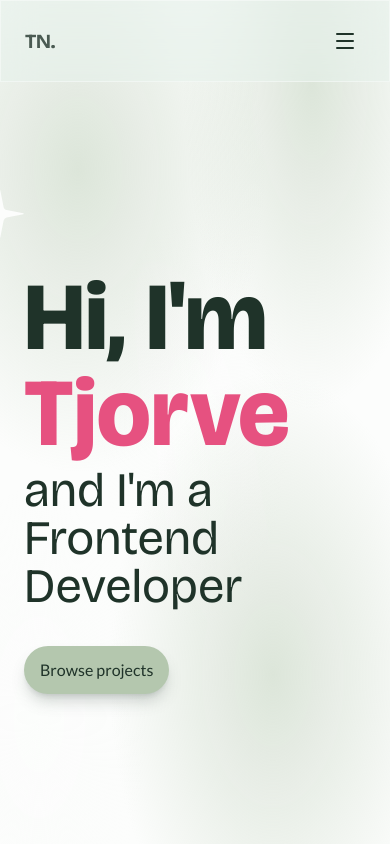
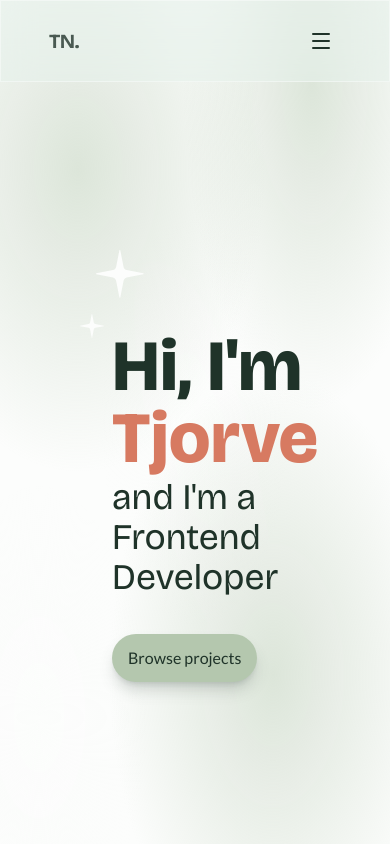
Before and after one commit to jovi-bug/portfolio, a React (Vite) app: page / in a window 390 px wide. Shown: the top 844 px of the page. Built offline with nearby package versions, Linux system fonts and the light colour scheme.

Commit message:
Introduced AnimatedSection.jsx, added responsiveness to hero and about section

```diff
--- a/src/App.jsx
+++ b/src/App.jsx
@@ -1,5 +1,5 @@
 import '@/styles.css'
-import Navbar from "@/components/Navbar.jsx";
+import Navbar from "@/components/layout/Navbar.jsx";
 import Hero from "@/components/sections/Hero.jsx";
 import About from "@/components/sections/About.jsx";
 import Skills from "@/components/sections/Skills.jsx";
--- /dev/null
+++ b/src/components/layout/AnimatedSection.jsx
@@ -0,0 +1,25 @@
+import Headline2 from "@/components/typography/Headline2.jsx";
+import {motion, useInView, AnimatePresence} from "framer-motion";
+import {useRef} from "react";
+
+function Skills({id, children}) {
+
+    //Animation only on initial entry into viewport, slight margin on viewport
+    const ref = useRef(null)
+    const isInView = useInView(ref, {
+        once: true,
+        margin: "0px 100px -50px 0px"
+    })
+    return (
+        <motion.section id={id}
+                        className="min-h-screen flex items-center overflow-hidden mx-12 md:mx-60 pt-32 pb-20 relative z-10 space-y-16"
+                        ref={ref}
+                        initial={{opacity: 0, y: 20}}
+                        animate={isInView ? {opacity: 1, y: 0} : {opacity: 0, y: 20}}
+                        transition={{duration: 0.8, ease: "easeOut"}}>
+            {children}
+        </motion.section>
+    );
+}
+
+export default Skills;
--- a/src/components/Navbar.jsx
+++ b/src/components/layout/Navbar.jsx
@@ -16,7 +16,7 @@ const Navbar = () => {
     return (
         <header className="fixed top-0 left-0 right-0 bg-transparent z-50">
             <div className="blur-bg py-5">
-                <nav className="container mx-auto px-6 flex items-center justify-between">
+                <nav className="container mx-auto px-12 flex items-center justify-between">
                     <a href="#"
                        className="text-forest-mid font-display font-bold text-xl tracking-tight hover:text-accent transition-all">
                         TN<span className="text-forest-mid">.</span>
@@ -49,7 +49,9 @@ const Navbar = () => {
                     (<div className="md:hidden">
                         <div className="container mx-auto px-6 py-6 flex flex-col gap-4">
                             {navLinks.map((link, index) => (
-                                <a key={index} href={link.href}
+                                <a key={index}
+                                   href={link.href}
+                                   onClick={() => setIsMobileMenuOpen((prev) => !prev)}
                                    className="text-lg text-text-primary-dark hover:text-accent py-2 transition-all">
                                     {link.label}
                                 </a>
--- a/src/components/sections/Contact.jsx
+++ b/src/components/sections/Contact.jsx
@@ -1,12 +1,13 @@
 import Headline2 from "@/components/typography/Headline2.jsx";
+import AnimatedSection from "@/components/layout/AnimatedSection.jsx";
 
 function Contact() {
     return (
 
         <>
-            <section id="contact" className="relative min-h-screen flex items-center overflow-hidden">
+            <AnimatedSection id="contact">
                 <Headline2>Contact</Headline2>
-            </section>
+            </AnimatedSection>
         </>
     );
 }
--- a/src/components/sections/Hero.jsx
+++ b/src/components/sections/Hero.jsx
@@ -2,42 +2,37 @@ import about from "@/data/about.js";
 import AnimatedButton from "@/components/smallComponents/AnimatedButton.jsx";
 import Star from "@/components/smallComponents/Star.jsx";
 import {motion} from "framer-motion"
+import AnimatedSection from "@/components/layout/AnimatedSection.jsx";
 
 function AboutSection() {
     return (
-        <section className="relative min-h-screen flex items-center overflow-hidden">
+        <AnimatedSection>
 
             <motion.div
-                initial={{opacity:0, y: 10}}
-                animate={{opacity:1, y:0}}
-                transition={{duration: 0.8}}
-                // whileInView={{opacity: 1}}
-                layout
-                className="container md:mx-60 px-6 pt-32 pb-20 relative z-10 text-forest">
+                className="container mx-10 md:mx-60 px-6 pt-32 pb-20 relative z-10 text-forest">
                 <div>
                     {/* Stars */}
-
                     <Star
                         size={48}
                         color="#fcfdfc"
-                        className="relative -top-2 -left-12"
+                        className="relative -top-2 -left-4 md:-left-12"
                     />
                     <Star
                         size={24}
                         color="#fcfdfc"
-                        className="relative top-2 -left-16"
+                        className="relative top-2 -left-8 md:-left-16"
                     />
 
 
                     {/* Headline */}
-                    <h1 className="font-display text-8xl font-extrabold mb-1">Hi, I'm <span
+                    <h1 className="text-7xl font-display font-extrabold mb-1 md:text-8xl">Hi, I'm <span
                         className=" text-accent">{about.name}</span></h1>
-                    <h2 className="font-display text-5xl">and I'm a <span>{about.title}</span></h2>
+                    <h2 className="font-display text-4xl md:text-5xl">and I'm a <span>{about.title}</span></h2>
 
                     <Star
                         size={36}
                         color="#fcfdfc"
-                        className="relative top-4 -right-170"
+                        className="relative top-4 -right-100 md:-right-170"
                     />
 
 
@@ -49,7 +44,7 @@ function AboutSection() {
             </motion.div>
 
 
-        </section>
+        </AnimatedSection>
     );
 }
 
--- a/src/components/sections/Projects.jsx
+++ b/src/components/sections/Projects.jsx
@@ -1,11 +1,12 @@
 import projects from "@/data/projects.js";
 import Headline2 from "@/components/typography/Headline2.jsx";
+import AnimatedSection from "@/components/layout/AnimatedSection.jsx";
 
 function Projects() {
     return (
 
         <>
-            <section id="projects" className="relative min-h-screen flex items-center overflow-hidden">
+            <AnimatedSection id="projects">
                 <Headline2>Projects</Headline2>
                 {/*{projects.map(project => (*/}
                 {/*    <div>*/}
@@ -16,7 +17,7 @@ function Projects() {
 
                 {/*))}*/}
 
-            </section>
+            </AnimatedSection>
         </>
     );
 }
--- a/src/components/sections/Skills.jsx
+++ b/src/components/sections/Skills.jsx
@@ -1,13 +1,20 @@
 import Headline2 from "@/components/typography/Headline2.jsx";
+import {motion, useInView, AnimatePresence} from "framer-motion";
+import {useRef} from "react";
+import AnimatedSection from "@/components/layout/AnimatedSection.jsx";
 
 function Skills() {
+
+
     return (
 
         <>
-            <section id="skills" className="relative min-h-screen flex items-center overflow-hidden">
-                <Headline2>Skills</Headline2>
+            <AnimatedSection id="skills">
+                <motion.div>
+                    <Headline2>Skills</Headline2>
 
-            </section>
+                </motion.div>
+            </AnimatedSection>
         </>
     );
 }
--- a/src/components/typography/Headline2.jsx
+++ b/src/components/typography/Headline2.jsx
@@ -1,7 +1,7 @@
-const Headline2 = ({content = "Headline 2"}) => {
+const Headline2 = ({children}) => {
 
     return (
-        <h2 className="text-accent text-5xl font-extrabold font-display mb-8">{content}</h2>
+        <h2 className="text-accent text-5xl font-extrabold font-display mb-8">{children}</h2>
     )
 
 }
--- a/src/data/about.js
+++ b/src/data/about.js
@@ -11,6 +11,14 @@ const about = {
             title: "Fortbildung Fullstack-Developerin",
             description: "Lorem ipsum dolor sit amet, sdfghjkl dfghj sdfrtgh sedrftgzhuj",
             type: "education"
+        },
+        {
+            id: "cv_3",
+            period: "11.2019 - 06.2025",
+            institution: "ORION Versand",
+            title: "Grafikerin und stellvertretende Teamleitung Grafik",
+            description: "Lorem ipsum dolor sit amet, sdfghjkl dfghj sdfrtgh sedrftgzhuj",
+            type: "work"
         },
         {
             id: "cv_1",
@@ -27,14 +35,6 @@ const about = {
             title: "Werkstudentin Customer Experience",
             description: "Lorem ipsum dolor sit amet, sdfghjkl dfghj sdfrtgh sedrftgzhuj",
             type: "work"
-        },
-        {
-            id: "cv_3",
-            period: "11.2019 - 06.2025",
-            institution: "ORION Versand",
-            title: "Grafikerin und stellvertretende Teamleitung Grafik",
-            description: "Lorem ipsum dolor sit amet, sdfghjkl dfghj sdfrtgh sedrftgzhuj",
-            type: "work"
         }
     ]
 }
--- a/src/styles.css
+++ b/src/styles.css
@@ -29,8 +29,11 @@
     --color-sage: #B4C7AE;
     --color-sage-shade: #a2b39d;
 
-    --color-accent: #E65180;
-    --color-accent-dark: #AE1948;
+    --color-accent: #D77A61;
+    --color-accent-dark: #CC5433;
+
+    /*--color-accent: #E65180;*/
+    /*--color-accent-dark: #AE1948;*/
 
     --color-text-primary-dark: #070808;
     --color-text-primary-light: #EBEBEB;
```
Also changed, not shown: src/components/sections/About.jsx (+10 -12 lines), 1 other file (tests, documents, lock files or other folders).
